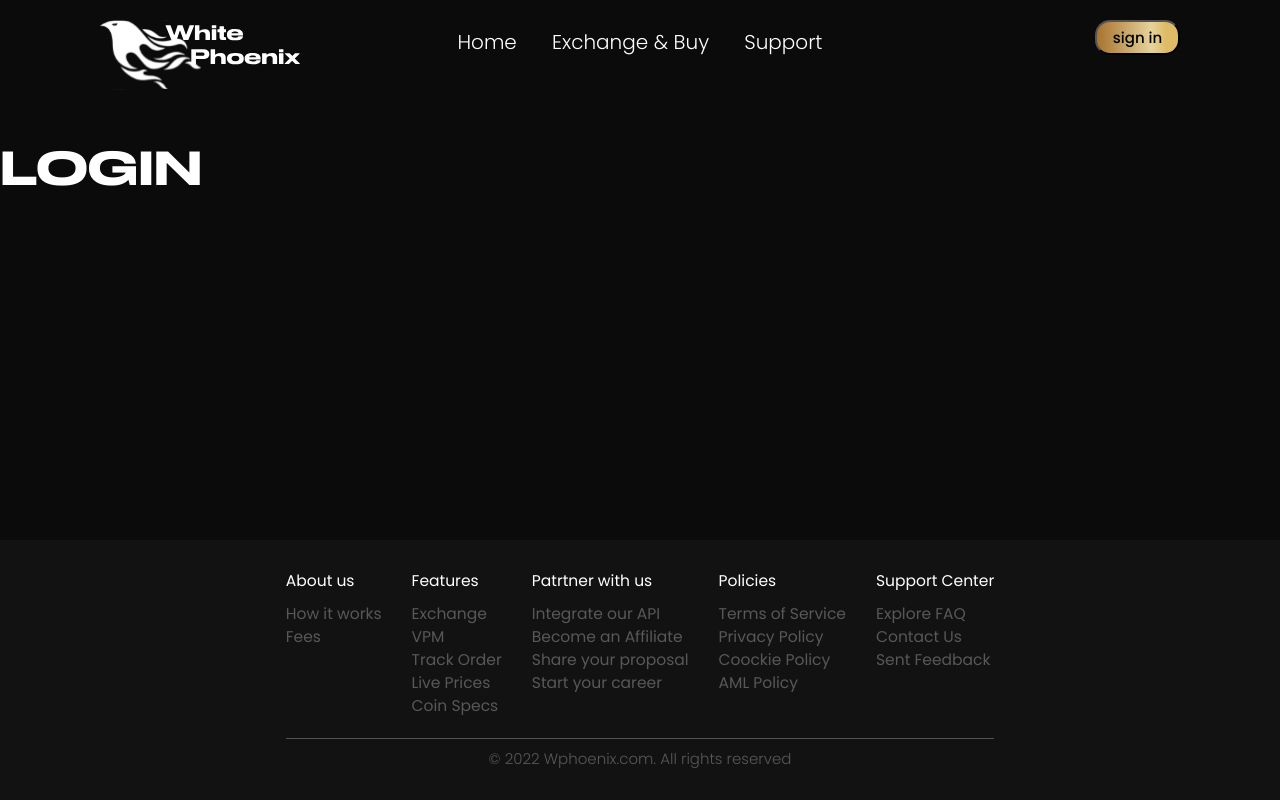
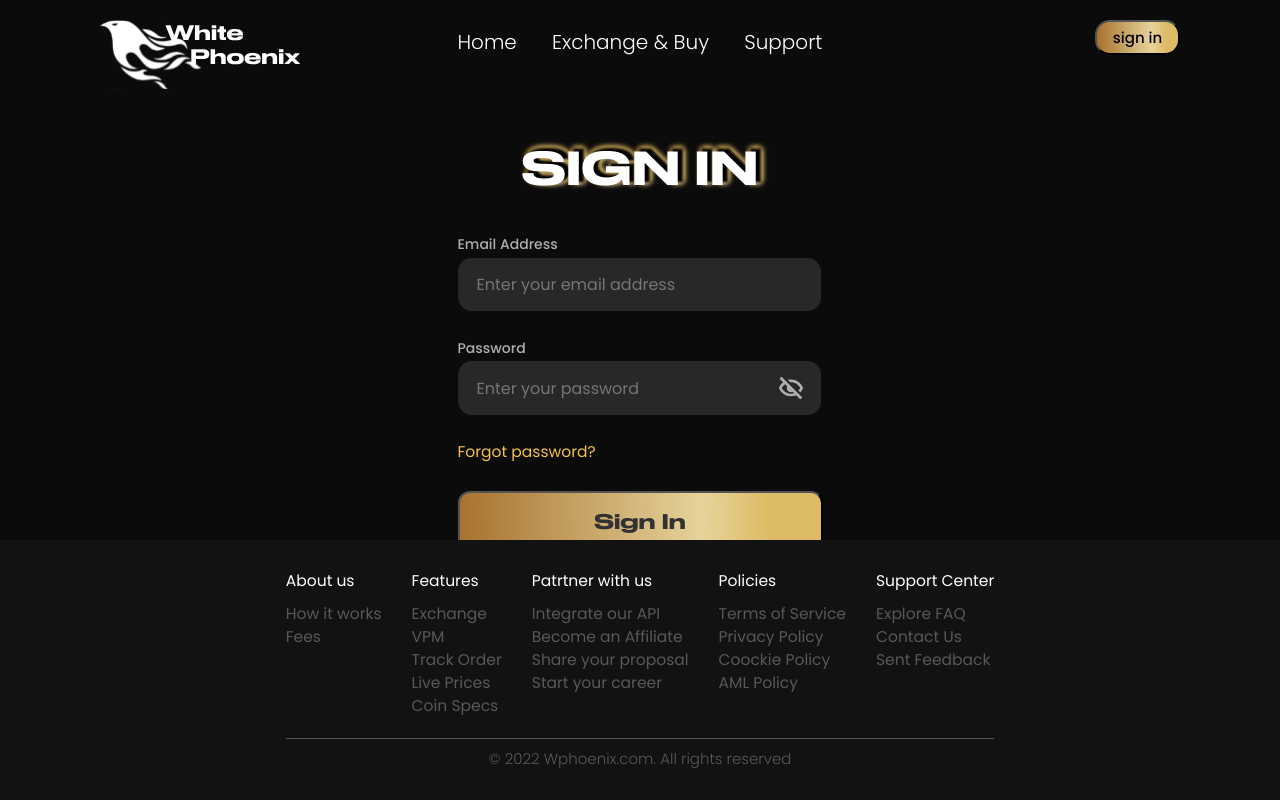
Before and after one commit to chyVacheck/white_proenix, a React (Create React App) app: page /login in a window 1280 px wide. Built offline with nearby package versions, Linux system fonts and the light colour scheme.

Commit message:
Create component Login

```diff
--- a/src/components/Login/Login.css
+++ b/src/components/Login/Login.css
@@ -1,5 +1,70 @@
 .login {
   color: #fff;
   min-height: 100px;
-  text-align: center;
+  display: flex;
+  flex-direction: column;
+  align-items: center;
+  box-sizing: border-box;
+  padding: 0;
 }
+
+.login__button-password {
+  padding: 0;
+  margin: 0;
+  border: none;
+  width: 24px;
+  height: 22px;
+  position: absolute;
+  bottom: 16.23px;
+  right: 20px;
+
+  background-position-y: center;
+  background-color: transparent;
+  background-repeat: no-repeat;
+  background-size: 100%;
+}
+
+.login__button-password_open {
+  background-image: url(./../../images/eyeOpen.svg);
+}
+
+.login__button-password_close {
+  background-image: url(./../../images/eyeClose.svg);
+}
+
+.login__form {
+  margin: 40px 0 10px;
+  display: flex;
+  flex-direction: column;
+  row-gap: 26.5px;
+}
+
+.login__nav-submit {
+  display: flex;
+  flex-direction: column;
+}
+
+.login__nav {
+  height: 23px;
+  width: fit-content;
+  color: rgba(245, 194, 73, 1);
+  font-weight: 400;
+  font-size: 15.5457px;
+  line-height: 22px;
+}
+
+.login__create-account-link {
+  display: flex;
+  width: 365px;
+  justify-content: space-between;
+}
+
+.login__create-account-message {
+  margin: 0;
+  font-style: normal;
+  font-weight: 400;
+  font-size: 15.5457px;
+  line-height: 22px;
+
+  color: #585858;
+}
--- a/src/components/Login/Login.js
+++ b/src/components/Login/Login.js
@@ -1,12 +1,78 @@
 
 import './Login.css';
 import BigTitle from './../BigTitle/BigTitle.js';
+import BigButton from '../BigButton/BigButton';
+import Field from '../Field/Field';
+
+//? hook
+import useForm from './../../hooks/useForm.js';
+import { useState } from 'react';
+import { NavLink } from 'react-router-dom';
 
 function Login() {
 
+  const [showPass, setShowPass] = useState(false);
+
+  const { values, handleChange, setValues } = useForm({
+    email: '',
+    password: ''
+  });
+
+  const classNameShowPass = showPass ? 'login__button-password button login__button-password_open' : 'login__button-password button login__button-password_close'
+
+  function changeVisibilitiPassword() {
+    setShowPass(!showPass);
+  }
+
   return (
     <article className='login'>
-      <BigTitle id='login'>login</BigTitle>
+      <BigTitle id='sign-in'>
+        sign in
+      </BigTitle>
+
+      <form className='login__form'>
+        <Field
+          inputName={'email'}
+          fieldName='Email Address'
+          value={values.email}
+          handleChange={handleChange}
+          minLength={null}
+          maxLength={null}
+          type='email'
+        />
+        <Field
+          inputName={'password'}
+          fieldName='Password'
+          value={values.password}
+          handleChange={handleChange}
+          minLength={3}
+          maxLength={15}
+          type='password'
+          showPass={showPass}
+        >
+          <button
+            className={classNameShowPass}
+            type='button'
+            onClick={changeVisibilitiPassword} />
+        </Field>
+
+        <NavLink className={'login__nav link'} to={'/'}>
+          Forgot password? {/* //todo сделать переход на стр */}
+        </NavLink>
+
+        <BigButton type='submit'>
+          sign in
+        </BigButton>
+      </form>
+
+      <div className='login__create-account-link'>
+        <p className='login__create-account-message'>
+          New on WhitePhoenix?
+        </p>
+        <NavLink className='login__nav link' to={'/Register'}>
+          Create an account
+        </NavLink>
+      </div>
     </article>
   )
 }
```
